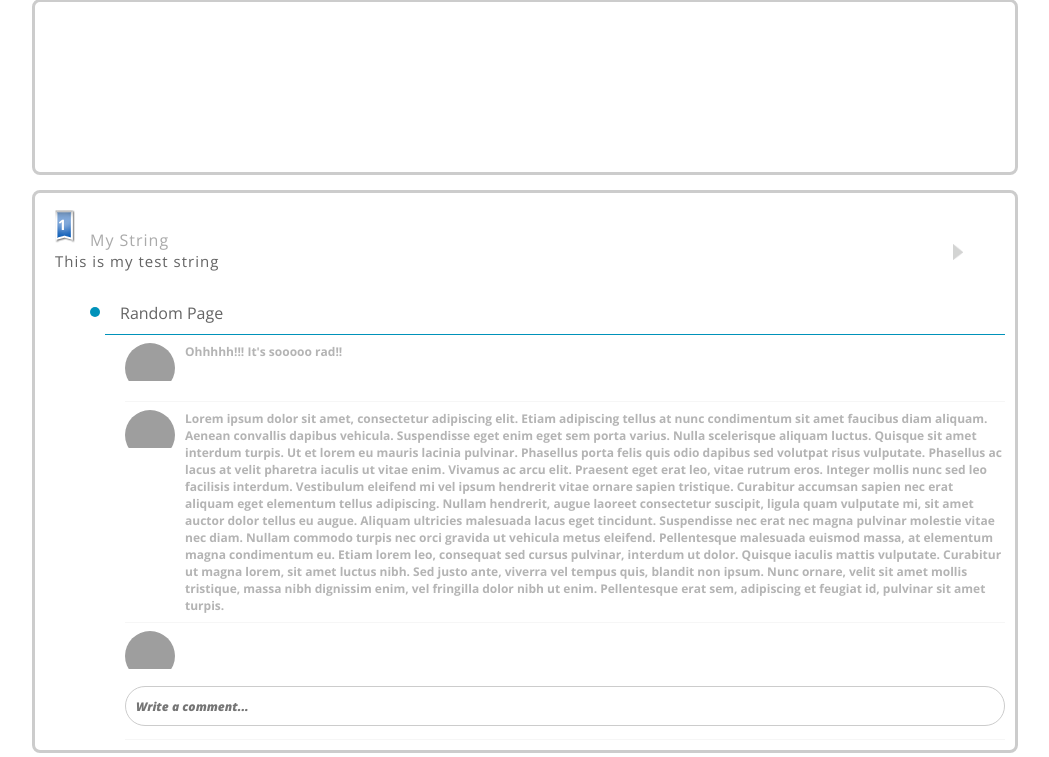
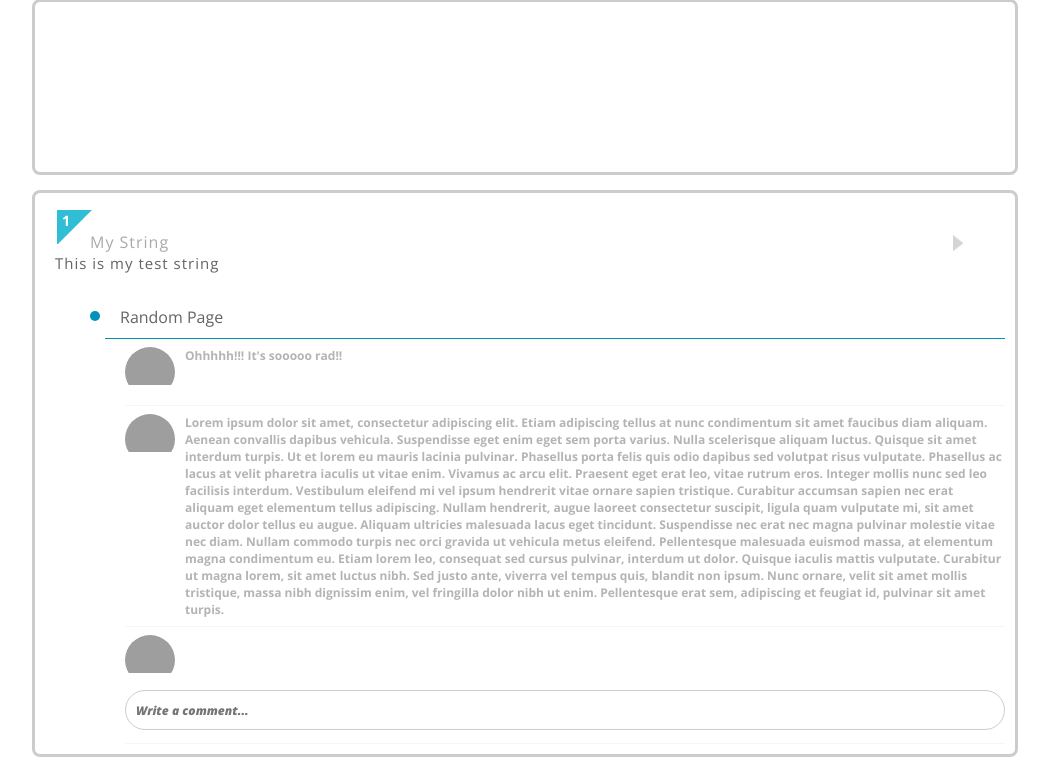
Before and after one commit to bcarlsen/webstrings, a CodeIgniter app: page /index.php/test/styles_test in a window 1280 px wide. Shown: the part 1078-1835 px from the top of the page, without its empty margins (115-1164 px from the left). Run offline with CodeIgniter, Linux system fonts and the light colour scheme; some libraries are stand-ins or nearby versions; grey boxes are pictures that could not be loaded.

Commit message:
put on corner tags

```diff
--- a/public_html/less/browser.less
+++ b/public_html/less/browser.less
@@ -82,7 +82,7 @@
     color:@darkGray;
     font-family: @brandedFont;
     font-weight: bold;
-    background-color:#FFFFFF;
+    background-color: @lightGray;
 
     .transition(opacity .7s);
 
@@ -139,16 +139,17 @@
     .string-unread-tag {
       position: absolute;
       top: 0;
-      left: 8px;
+      left: 10px;
 
       i {
         z-index: 1;
+        width: 35px;
       }
 
       span {
         position: absolute;
-        top: 7px;
-        left: 5px;
+        top: 3px;
+        left: 7px;
         z-index: 2;
         color: white;
         font-size: .9em;
@@ -166,13 +167,14 @@
 
 
       &:hover {
-        background-color: rgba(143, 176, 252, .1);
+        background-color: @highlightBlue;
+        //background-color: rgba(143, 176, 252, .1);
       }
 
       a {
         width:100%;
         height: 100%;
-        padding: 8px 0;
+        padding: 10px 0;
         display:block;
         overflow:hidden;
         text-overflow: ellipsis;
@@ -212,7 +214,7 @@
         float: left;
 
         text-align: center;
-        margin-top: 20px;
+        margin-top: 9px;
 
         img {
           display: block;
--- a/public_html/less/icons.less
+++ b/public_html/less/icons.less
@@ -26,7 +26,10 @@
   }
 
   &.icon-tag{
-    background-position: -129px -178px; width: 20px; height: 33px;
+    background-image: url("../images/icons/corner.png");
+    background-size: 35px 35px;
+    background: contain;
+    //background-position: -129px -178px; width: 20px; height: 33px;
   }
 
   &.icon-arrow-left{
@@ -42,6 +45,7 @@
 
     &:hover {
       background-position: 0 0; width: 60px; height: 35px;
+
     }
 
     &.active {
--- a/public_html/less/variables.less
+++ b/public_html/less/variables.less
@@ -27,6 +27,7 @@
 
 @cream: #ebebeb; // Page bounding boxes
 @shadowBlue: #007899;
+@highlightBlue: #f3fcfe;
 
 
 
```
Also changed, not shown: public_html/css/ws.css, public_html/images/icons/corner.png (added), 1 other file.
